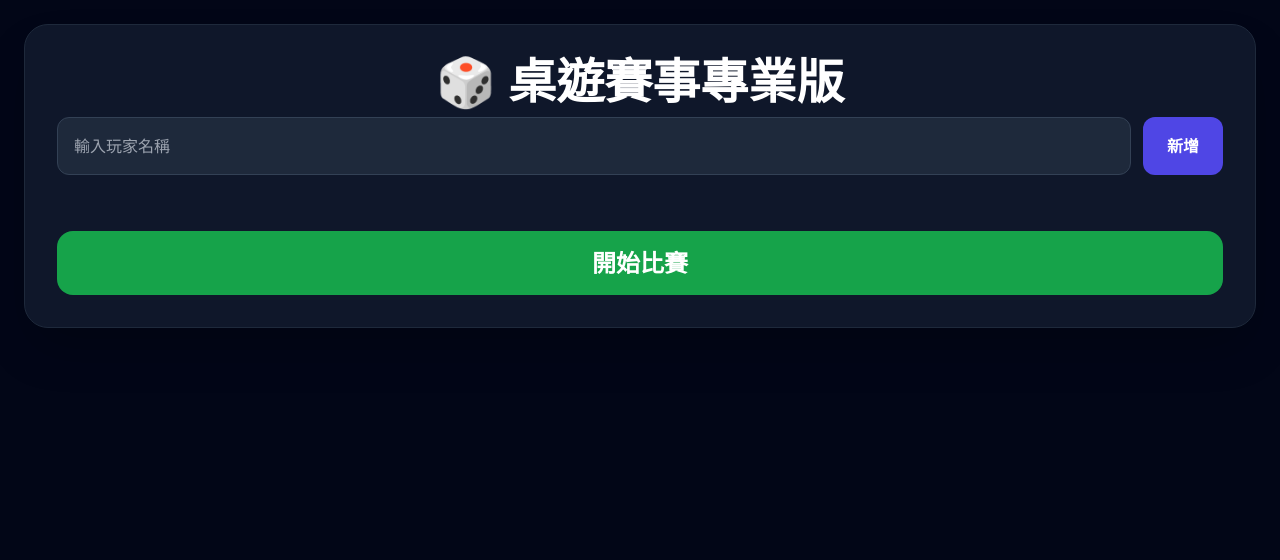
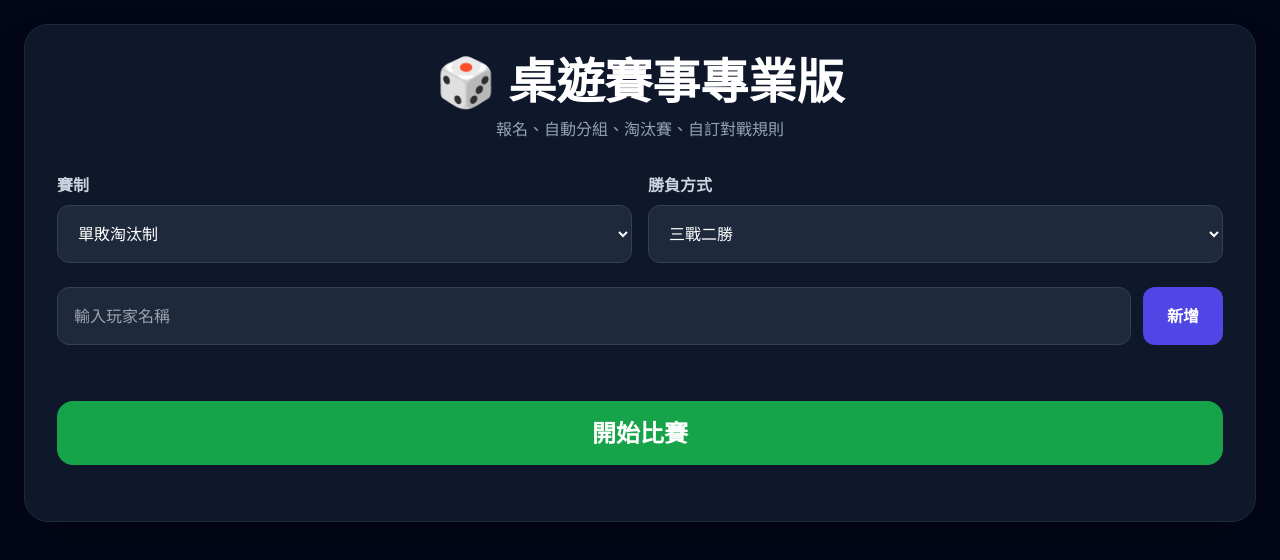
Before and after one commit to utalul/tabletop-tournament-pro, a React (Vite) app: page / in a window 1280 px wide. Shown: the top 560 px of the page. Built offline with nearby package versions, Linux system fonts and the light colour scheme.

Commit message:
Update App.jsx

```diff
--- a/src/App.jsx
+++ b/src/App.jsx
@@ -6,15 +6,19 @@ export default function App() {
   const [started, setStarted] = useState(false);
   const [rounds, setRounds] = useState([]);
   const [champion, setChampion] = useState(null);
+  const [matchType, setMatchType] = useState("bo3");
+  const [format, setFormat] = useState("single");
 
   const shuffle = (arr) => [...arr].sort(() => Math.random() - 0.5);
 
   const addPlayer = () => {
     if (!playerName.trim()) return;
+
     if (players.includes(playerName.trim())) {
       alert("玩家不可重複");
       return;
     }
+
     setPlayers([...players, playerName.trim()]);
     setPlayerName("");
   };
@@ -52,6 +56,7 @@ export default function App() {
       }
 
       const nextRound = [];
+
       for (let i = 0; i < winners.length; i += 2) {
         nextRound.push({
           player1: winners[i] || "輪空",
@@ -72,8 +77,44 @@ export default function App() {
             🎲 桌遊賽事專業版
           </h1>
 
+          <p className="text-center text-slate-400 mb-8">
+            報名、自動分組、淘汰賽、自訂對戰規則
+          </p>
+
           {!started && (
             <>
+              <div className="grid md:grid-cols-2 gap-4 mb-6">
+                <div>
+                  <label className="block mb-2 font-bold text-slate-300">
+                    賽制
+                  </label>
+
+                  <select
+                    value={format}
+                    onChange={(e) => setFormat(e.target.value)}
+                    className="w-full bg-slate-800 border border-slate-700 rounded-xl p-4"
+                  >
+                    <option value="single">單敗淘汰制</option>
+                    <option value="double">雙敗淘汰制（開發中）</option>
+                  </select>
+                </div>
+
+                <div>
+                  <label className="block mb-2 font-bold text-slate-300">
+                    勝負方式
+                  </label>
+
+                  <select
+                    value={matchType}
+                    onChange={(e) => setMatchType(e.target.value)}
+                    className="w-full bg-slate-800 border border-slate-700 rounded-xl p-4"
+                  >
+                    <option value="bo1">單戰決勝</option>
+                    <option value="bo3">三戰二勝</option>
+                  </select>
+                </div>
+              </div>
+
               <div className="flex gap-3 mb-6">
                 <input
                   value={playerName}
@@ -85,7 +126,7 @@ export default function App() {
 
                 <button
                   onClick={addPlayer}
-                  className="bg-indigo-600 px-6 rounded-xl font-bold"
+                  className="bg-indigo-600 hover:bg-indigo-700 px-6 rounded-xl font-bold"
                 >
                   新增
                 </button>
@@ -95,7 +136,7 @@ export default function App() {
                 {players.map((player) => (
                   <div
                     key={player}
-                    className="bg-slate-800 rounded-2xl p-4 text-center font-bold"
+                    className="bg-slate-800 rounded-2xl p-4 text-center font-bold border border-slate-700"
                   >
                     {player}
                   </div>
@@ -104,7 +145,7 @@ export default function App() {
 
               <button
                 onClick={startTournament}
-                className="w-full bg-green-600 py-4 rounded-2xl text-2xl font-black"
+                className="w-full bg-green-600 hover:bg-green-700 py-4 rounded-2xl text-2xl font-black"
               >
                 開始比賽
               </button>
@@ -112,46 +153,67 @@ export default function App() {
           )}
 
           {champion && (
-            <div className="bg-yellow-400 text-black rounded-3xl p-8 text-center mb-8">
+            <div className="bg-yellow-400 text-black rounded-3xl p-8 text-center mb-8 shadow-2xl">
               <div className="text-7xl">🏆</div>
               <h2 className="text-4xl font-black mt-4">{champion}</h2>
+              <p className="text-xl mt-2">恭喜獲得冠軍！</p>
             </div>
           )}
 
-          <div className="flex gap-6 overflow-x-auto">
+          <div className="flex gap-8 overflow-x-auto pb-6 items-start">
             {rounds.map((round, rIndex) => (
               <div
                 key={rIndex}
-                className="min-w-[320px] bg-slate-800 rounded-3xl p-5"
+                className="min-w-[360px] bg-slate-800 rounded-3xl p-6 border border-slate-700 shadow-2xl"
               >
-                <h2 className="text-2xl font-black text-center mb-5">
+                <h2 className="text-2xl font-black text-center mb-6">
                   第 {rIndex + 1} 輪
                 </h2>
 
+                <div className="space-y-6">
                   {round.map((match, mIndex) => (
                     <div
                       key={mIndex}
-                    className="bg-slate-900 rounded-2xl p-4 mb-4"
+                      className="bg-slate-900 rounded-2xl p-5 border border-slate-700"
                     >
+                      <div className="text-center text-sm text-slate-400 mb-4">
+                        {format === "single" ? "單敗淘汰" : "雙敗淘汰"} ｜ {matchType === "bo3" ? "三戰二勝" : "單戰決勝"}
+                      </div>
+
                       <button
                         onClick={() =>
                           selectWinner(rIndex, mIndex, match.player1)
                         }
-                      className="w-full p-3 bg-slate-700 mb-2"
+                        disabled={match.winner}
+                        className={`w-full p-4 rounded-xl mb-4 font-bold border-4 transition-all ${
+                          match.winner === match.player1
+                            ? "bg-green-600 border-yellow-300 scale-105 shadow-lg"
+                            : "bg-slate-700 border-slate-600 hover:border-blue-400"
+                        }`}
                       >
                         {match.player1}
                       </button>
+
+                      <div className="text-center text-2xl font-black text-pink-400 mb-4 tracking-widest">
+                        VS.
+                      </div>
 
                       <button
                         onClick={() =>
                           selectWinner(rIndex, mIndex, match.player2)
                         }
-                      className="w-full p-3 bg-slate-700"
+                        disabled={match.winner}
+                        className={`w-full p-4 rounded-xl font-bold border-4 transition-all ${
+                          match.winner === match.player2
+                            ? "bg-green-600 border-yellow-300 scale-105 shadow-lg"
+                            : "bg-slate-700 border-slate-600 hover:border-blue-400"
+                        }`}
                       >
                         {match.player2}
                       </button>
                     </div>
                   ))}
+                </div>
               </div>
             ))}
           </div>
```
Lines whose indentation alone changed are shown as unchanged.
